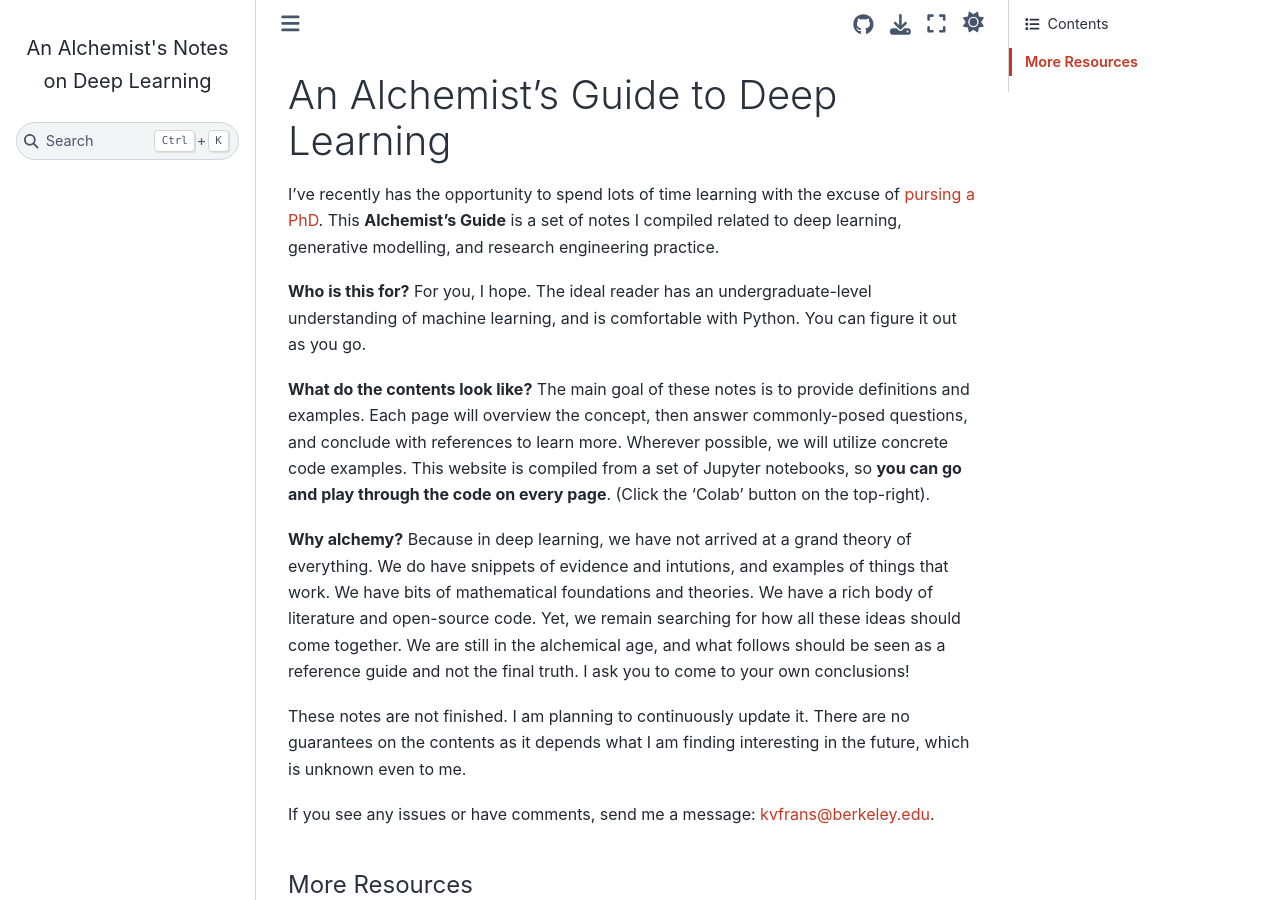
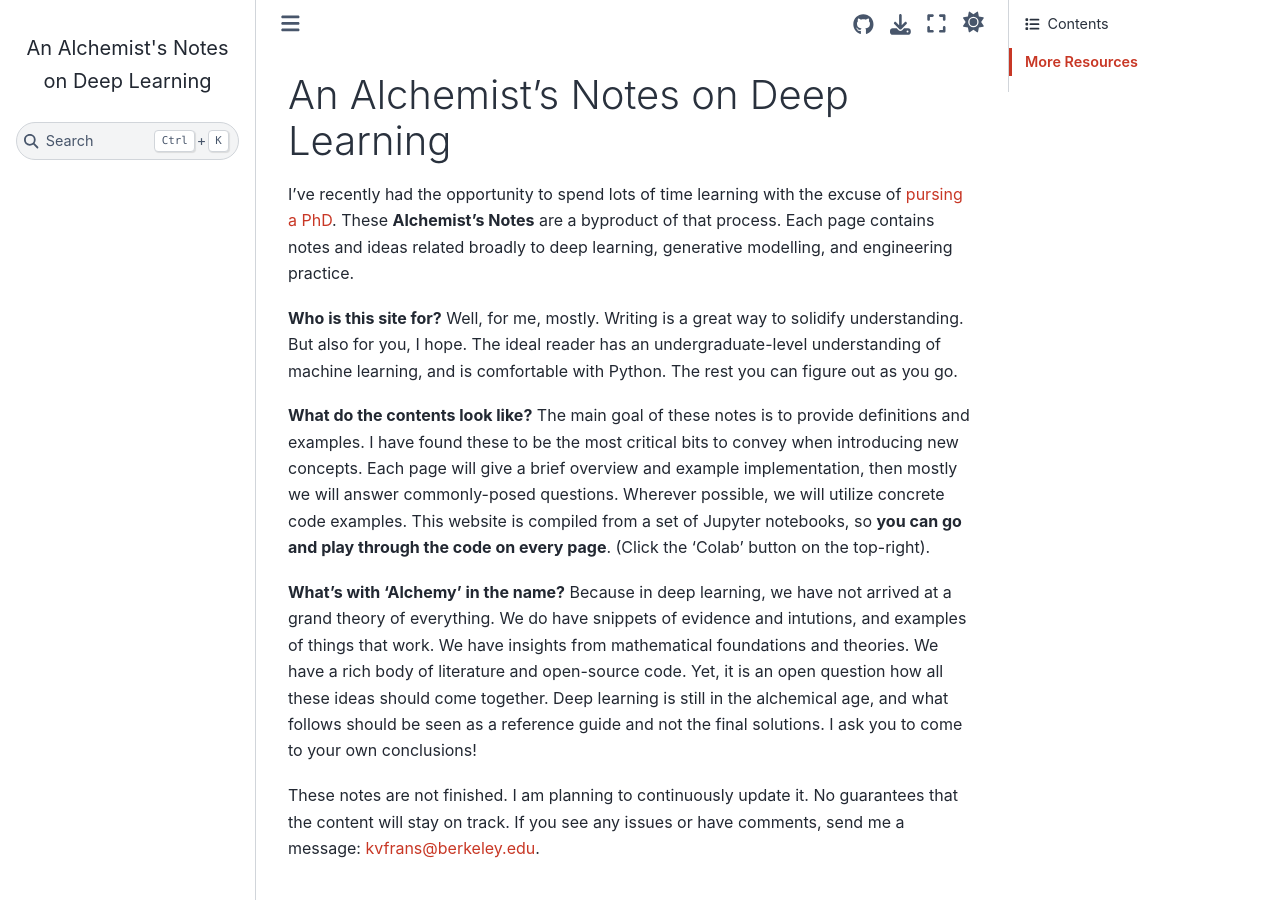
Before and after one commit to kvfrans/notes, a Jupyter Book: the page built from index.md, in a window 1280 px wide and 900 px high. Built offline with Jupyter Book 1.0.4 settings and Sphinx 7.4.7 and the Sphinx Book theme 1.1.4, drawn with Linux system fonts in a browser that asks for light colours; pages that are not in the unit, such as notebooks, are missing from menus; some of the changed text lies outside the part shown.

Commit message:
Update about

```diff
--- a/index.md
+++ b/index.md
@@ -1,16 +1,15 @@
-# An Alchemist's Guide to Deep Learning
+# An Alchemist's Notes on Deep Learning
 
-I've recently has the opportunity to spend lots of time learning with the excuse of [pursing a PhD](https://bair.berkeley.edu). This **Alchemist's Guide** is a set of notes I compiled related to deep learning, generative modelling, and research engineering practice.
+I've recently had the opportunity to spend lots of time learning with the excuse of [pursing a PhD](https://bair.berkeley.edu). These **Alchemist's Notes** are a byproduct of that process. Each page contains notes and ideas related broadly to deep learning, generative modelling, and engineering practice.
 
-**Who is this for?** For you, I hope. The ideal reader has an undergraduate-level understanding of machine learning, and is comfortable with Python. You can figure it out as you go.
 
-**What do the contents look like?** The main goal of these notes is to provide definitions and examples. Each page will overview the concept, then answer commonly-posed questions, and conclude with references to learn more. Wherever possible, we will utilize concrete code examples. This website is compiled from a set of Jupyter notebooks, so **you can go and play through the code on every page**. (Click the 'Colab' button on the top-right).
+**Who is this site for?** Well, for me, mostly. Writing is a great way to solidify understanding. But also for you, I hope. The ideal reader has an undergraduate-level understanding of machine learning, and is comfortable with Python. The rest you can figure out as you go.
 
-**Why alchemy?** Because in deep learning, we have not arrived at a grand theory of everything. We do have snippets of evidence and intutions, and examples of things that work. We have bits of mathematical foundations and theories. We have a rich body of literature and open-source code. Yet, we remain searching for how all these ideas should come together. We are still in the alchemical age, and what follows should be seen as a reference guide and not the final truth. I ask you to come to your own conclusions!
+**What do the contents look like?** The main goal of these notes is to provide definitions and examples. I have found these to be the most critical bits to convey when introducing new concepts. Each page will give a brief overview and example implementation, then mostly we will answer commonly-posed questions. Wherever possible, we will utilize concrete code examples. This website is compiled from a set of Jupyter notebooks, so **you can go and play through the code on every page**. (Click the 'Colab' button on the top-right).
 
-These notes are not finished. I am planning to continuously update it. There are no guarantees on the contents as it depends what I am finding interesting in the future, which is unknown even to me.
+**What's with 'Alchemy' in the name?** Because in deep learning, we have not arrived at a grand theory of everything. We do have snippets of evidence and intutions, and examples of things that work. We have insights from mathematical foundations and theories. We have a rich body of literature and open-source code. Yet, it is an open question how all these ideas should come together. Deep learning is still in the alchemical age, and what follows should be seen as a reference guide and not the final solutions. I ask you to come to your own conclusions!
 
-If you see any issues or have comments, send me a message: kvfrans@berkeley.edu.
+These notes are not finished. I am planning to continuously update it. No guarantees that the content will stay on track. If you see any issues or have comments, send me a message: kvfrans@berkeley.edu.
 
 ## More Resources
 
@@ -21,8 +20,6 @@
 - [Probabalistic Machine Learning: Advanced Topics](https://probml.github.io/pml-book/book2.html) (Murphy)
 - [Neural Networks: Zero to Hero](https://karpathy.ai/zero-to-hero.html) (Karpathy)
 - [Understanding Deep Learning](https://udlbook.github.io/udlbook/) (Prince)
-
-<!-- Hallo everrybody!!! My name is Grru. You might know that I have SZTOLEN ZE MONON!!!! Now zat I have aze mooon,, I am prrofessorr of machine. Rread my bbok. You will learn how to write a pepper. I am goujd chzef. Cheese.  -->
 
 Planned Table of Contents
 - About
@@ -55,6 +52,17 @@
     - Dataloading
     - Multi-GPU Parallelism
     - Mixed Precision
+- Reinforcement Learning (Maybe?)
+    - Markov Decision Processes
+    - Policy Gradients
+    - Temporal Difference Learning
+    - Offline RL
+    - Goal-Conditioned RL
+    - Model-Based RL
+    - RL for LLMs
 - Theories
     - Probablistic Models
     - Matrices and Tensors
+
+
+The **Misc** section contains pages that are rougher and unrefined. You should view them more as experimental notes rather than a literature overview. What I'm trying to say is, don't blame me if things are messy!
```
Also changed, not shown: 2 other files.
